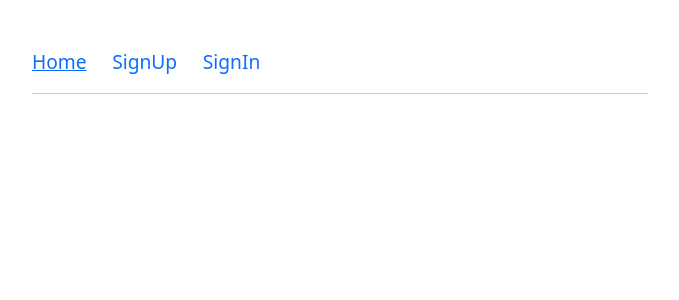
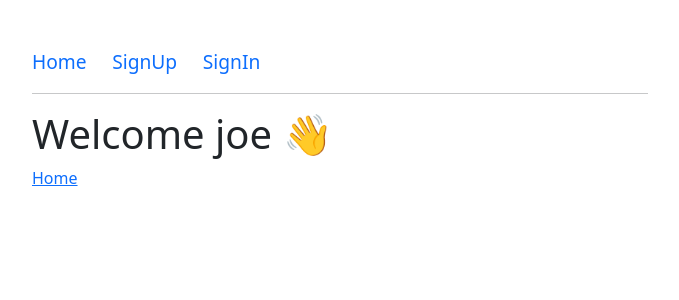
Before and after one commit to master-dhanesh/react08batch, a React (Create React App) app: page /user/joe in a window 1280 px wide. Before the commit this address had no page. Shown: the top 300 px of the page, without its empty margins (300-979 px from the left). Built offline with nearby package versions, Linux system fonts and the light colour scheme.

Commit message:
Dynamic Routing

```diff
--- a/src/App.js
+++ b/src/App.js
@@ -6,13 +6,13 @@ import User from "./Components/User";
 import Signin from "./Components/Signin";
 import Signup from "./Components/Signup";
 import "./Stylesheets/nav.css";
+import Timeline from "./Components/Timeline";
 const App = () => {
     return (
         <div className="container w-50 mt-5">
             <nav>
                 <NavLink
-                    className={`${({ isActive }) =>
-                        isActive ? "red" : ""} navlinks`}
+                    className={({ isActive }) => (isActive ? "red" : "")}
                     to="/"
                 >
                     Home
@@ -33,6 +33,7 @@ const App = () => {
             <hr />
             <Routes>
                 <Route path="/" element={<Home />} />
+                <Route path="/user/:name" element={<Timeline />} />
                 <Route path="/signin" element={<Signin />}>
                     <Route path="/signin/profile" element={<Profile />} />
                     <Route path="/signin/user" element={<User />} />
--- a/src/Components/Home.js
+++ b/src/Components/Home.js
@@ -1,7 +1,15 @@
 import React from "react";
+import { Link } from "react-router-dom";
 
 const Home = () => {
-    return <div>Home</div>;
+    return (
+        <div className="d-flex flex-column">
+            <Link to="/user/john">John Doe</Link>
+            <Link to="/user/joe">Joe Doe</Link>
+            <Link to="/user/michel">Michel Doe</Link>
+            <Link to="/user/json">Json Doe</Link>
+        </div>
+    );
 };
 
 export default Home;
--- /dev/null
+++ b/src/Components/Timeline.js
@@ -0,0 +1,15 @@
+import React from "react";
+import { useParams, useLocation, Link } from "react-router-dom";
+
+const Timeline = () => {
+    const { name } = useParams();
+    const location = useLocation();
+    return (
+        <div>
+            <h1>Welcome {name} 👋</h1>
+            <Link to="/">Home</Link>
+        </div>
+    );
+};
+
+export default Timeline;
```
